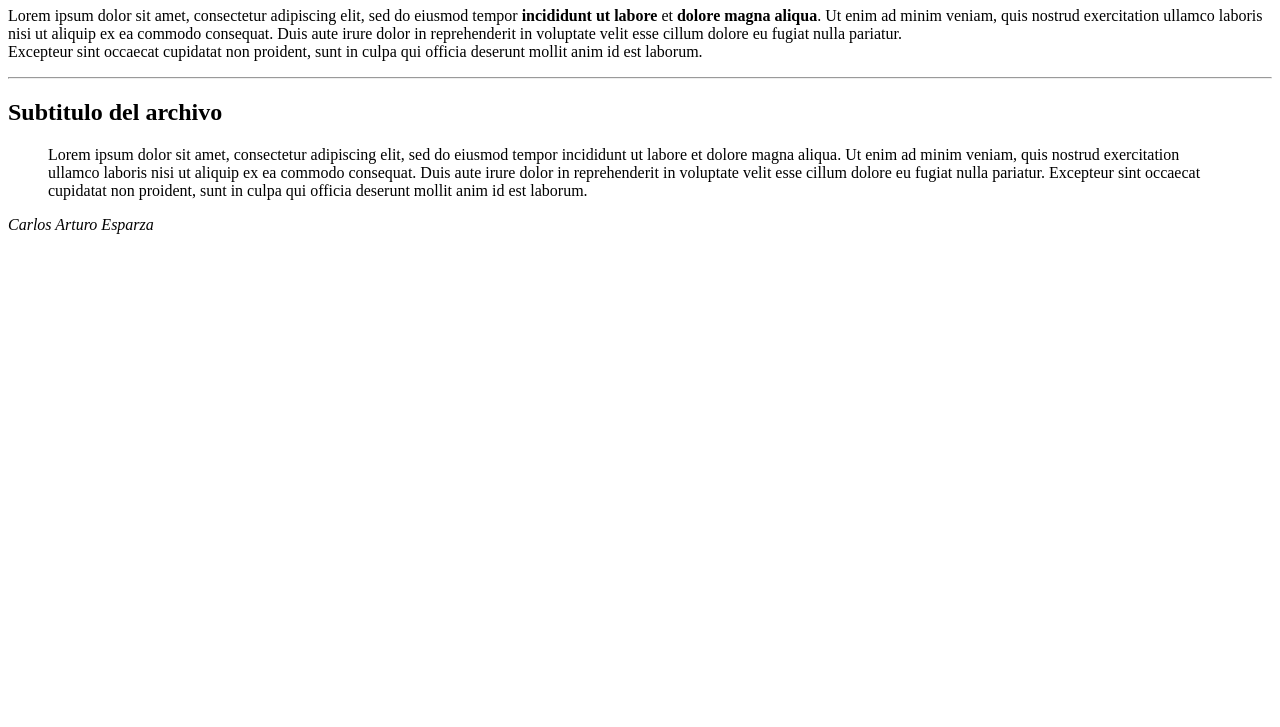
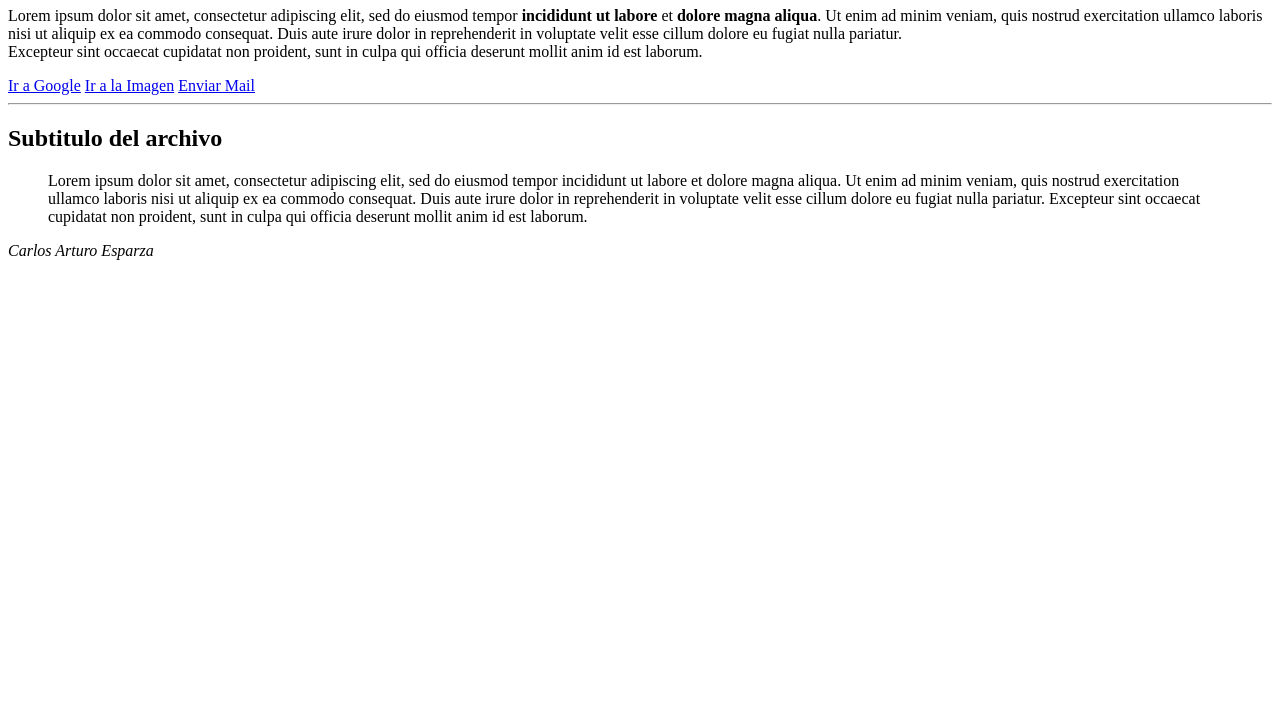
Before and after one commit to Denise-Cardenas/Programacion-web, a plain HTML site: page index.html in a window 1280 px wide. Shown: the part 73-800 px from the top of the page. Drawn offline with Linux system fonts and the light colour scheme.

Commit message:
3.- Construcción de enlaces

```diff
--- a/index.html
+++ b/index.html
@@ -2,8 +2,9 @@
 <html>
 <head>
     <title>Titulo de nuestra primera web</title>
+    <link rel="shortcut icon"  href="imagenes/html.png">
+
 </head>
-
 <body>
     <h1>Titulo de nuestro documento</h1>
 
@@ -15,6 +16,13 @@
         anim id est laborum.
     </p>
 
+
+
+
+    <a target="_blank" href="https://www.google.com.mx/">Ir a Google</a>
+    <a href="imagenes/logo.jpeg">Ir a la Imagen</a>
+
+    <a href="mailto:contacto@falconmasters.com" title="Enviar coreo a Carlos Arturo">Enviar Mail</a>
 
     <hr>
 
```
Also changed, not shown: 1 other file.
